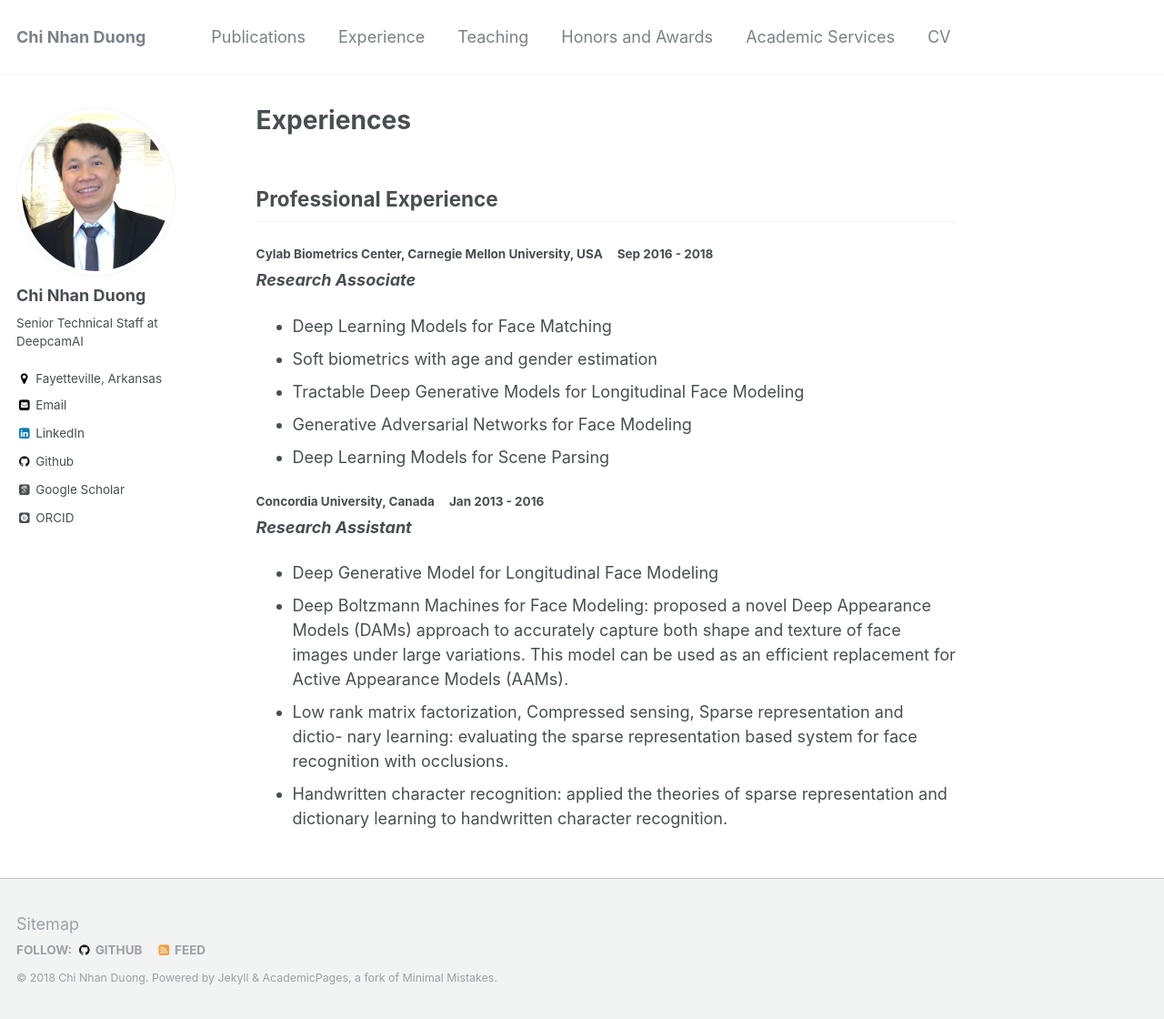
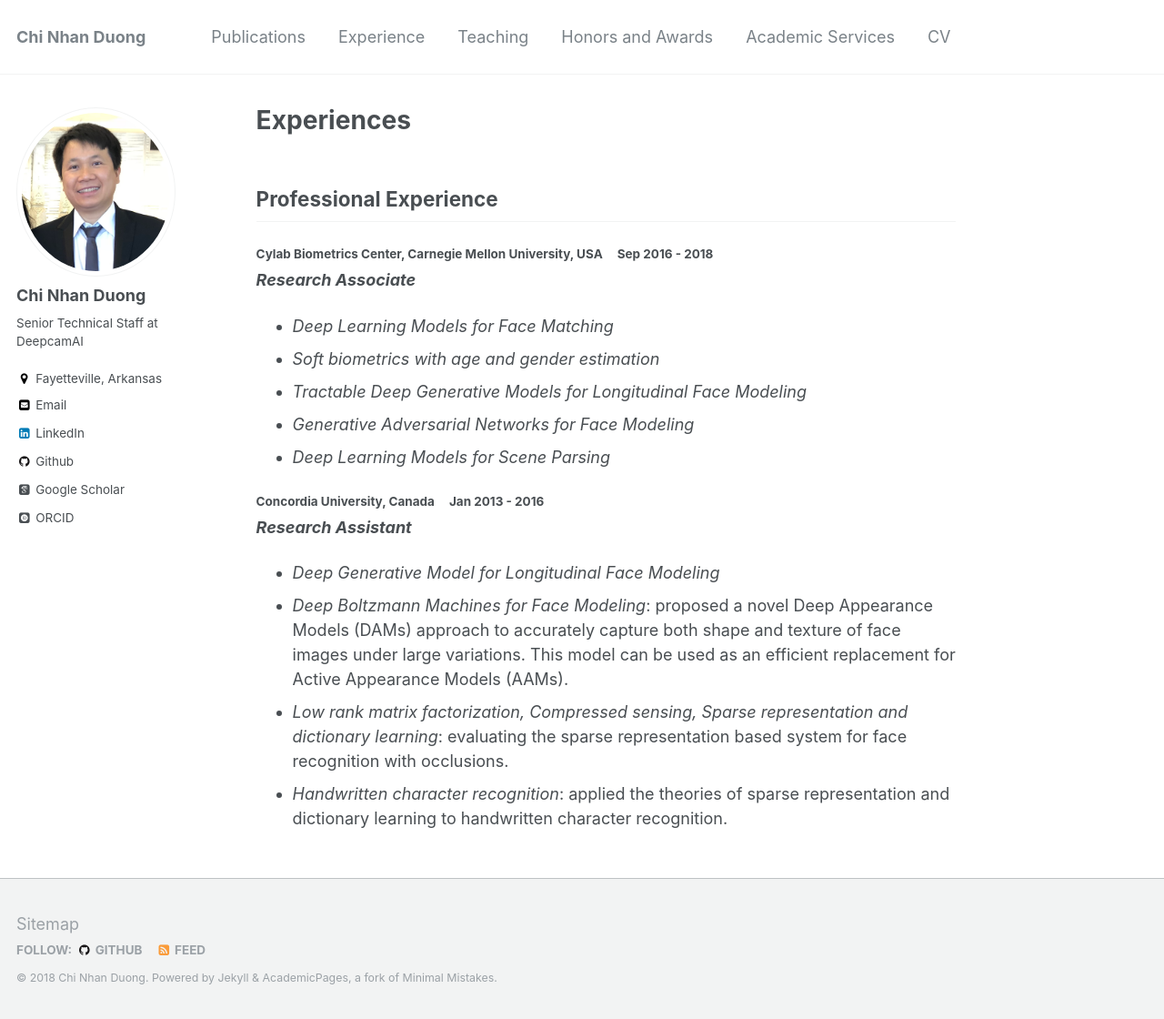
Before and after one commit to dcnhan/dcnhan.github.io, a Jekyll site: the page built from _pages/experience.md, in a window 1280 px wide and 1120 px high. Shown: the whole window at 91% size. Built offline with Jekyll 4.4.1, drawn with Linux system fonts in a browser that asks for light colours; some web fonts are replaced.

```diff
--- a/_pages/experience.md
+++ b/_pages/experience.md
@@ -9,16 +9,16 @@ author_profile: true
 
    ***Research Associate***
 
-* Deep Learning Models for Face Matching
-* Soft biometrics with age and gender estimation
-* Tractable Deep Generative Models for Longitudinal Face Modeling
-* Generative Adversarial Networks for Face Modeling
-* Deep Learning Models for Scene Parsing
+* *Deep Learning Models for Face Matching*
+* *Soft biometrics with age and gender estimation*
+* *Tractable Deep Generative Models for Longitudinal Face Modeling*
+* *Generative Adversarial Networks for Face Modeling*
+* *Deep Learning Models for Scene Parsing*
 
 #### Concordia University, Canada &nbsp;&nbsp;&nbsp; Jan 2013 - 2016
 ***Research Assistant***
-* Deep Generative Model for Longitudinal Face Modeling
-* Deep Boltzmann Machines for Face Modeling: proposed a novel Deep Appearance
+* *Deep Generative Model for Longitudinal Face Modeling*
+* *Deep Boltzmann Machines for Face Modeling*: proposed a novel Deep Appearance
 Models (DAMs) approach to accurately capture both shape and texture of face images under large variations. This model can be used as an efficient replacement for Active Appearance Models (AAMs).
-* Low rank matrix factorization, Compressed sensing, Sparse representation and dictio- nary learning: evaluating the sparse representation based system for face recognition with occlusions.
-* Handwritten character recognition: applied the theories of sparse representation and dictionary learning to handwritten character recognition.
+* *Low rank matrix factorization, Compressed sensing, Sparse representation and dictionary learning*: evaluating the sparse representation based system for face recognition with occlusions.
+* *Handwritten character recognition*: applied the theories of sparse representation and dictionary learning to handwritten character recognition.
```
